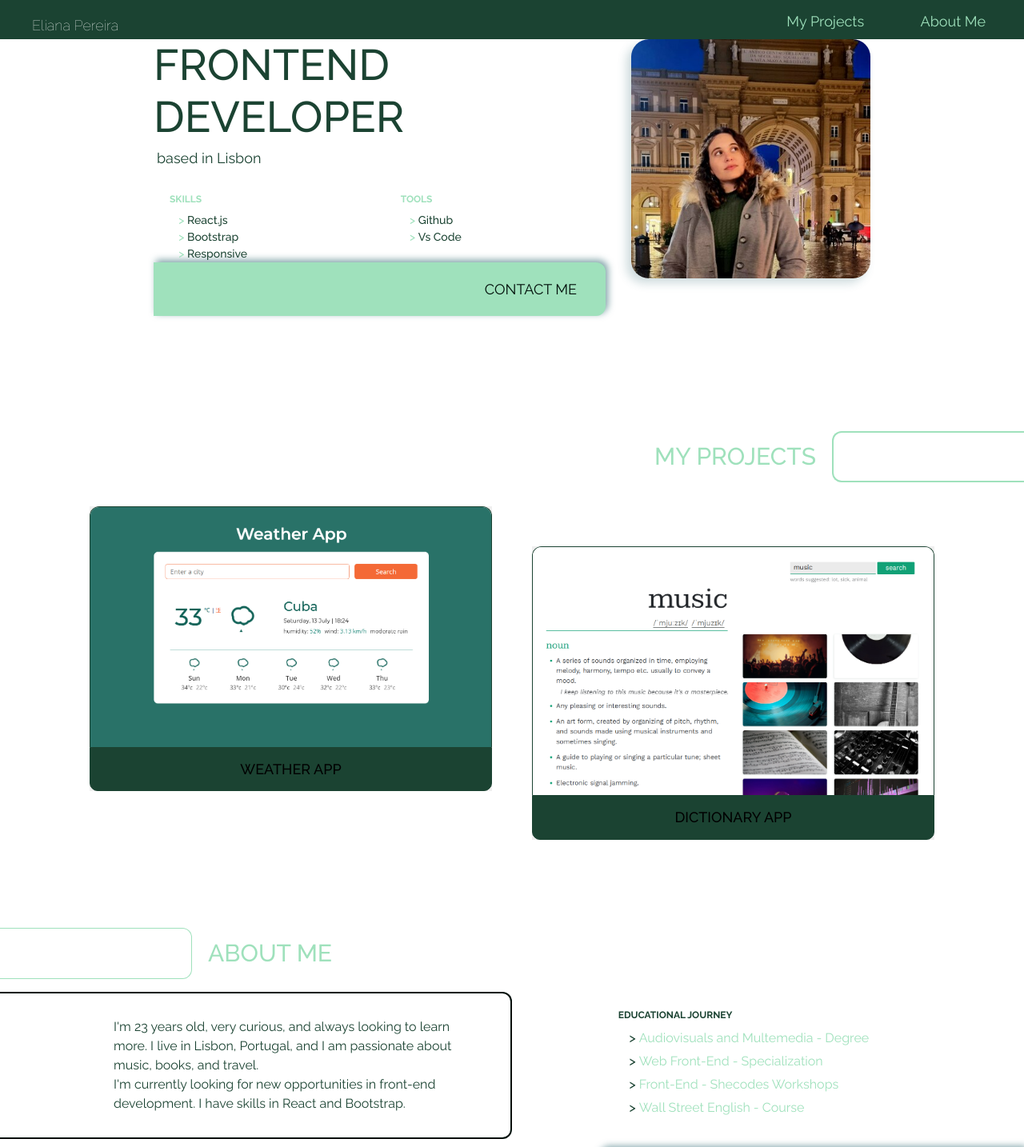
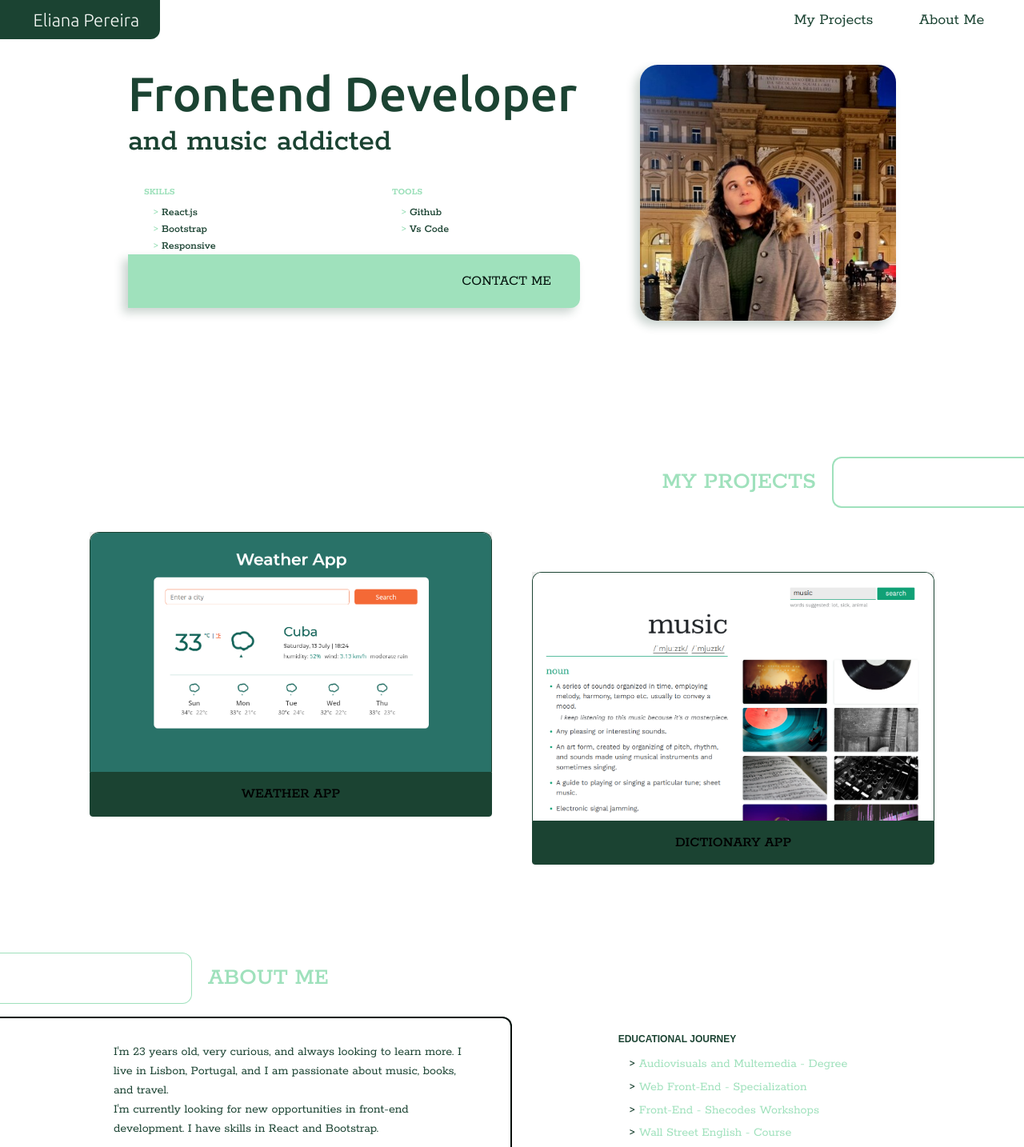
Before and after one commit to Eli032501/portfolio-eliana, a React (Create React App) app: page / in a window 1280 px wide. Shown: the top 1434 px of the page at 80% size. Built offline with nearby package versions, Linux system fonts and the light colour scheme.

Commit message:
header and nav modificações pt1

```diff
--- a/public/index.html
+++ b/public/index.html
@@ -12,10 +12,9 @@
     <link rel="preconnect" href="https://fonts.googleapis.com" />
     <link rel="preconnect" href="https://fonts.gstatic.com" crossorigin />
     <link
-      href="https://fonts.googleapis.com/css2?family=Raleway:ital,wght@0,100..900;1,100..900&display=swap"
+      href="https://fonts.googleapis.com/css2?family=Rokkitt:ital,wght@0,100..900;1,100..900&family=Ubuntu:ital,wght@0,300;0,400;0,500;0,700;1,300;1,400;1,500;1,700&display=swap"
       rel="stylesheet"
     />
-
     <!--
       manifest.json provides metadata used when your web app is installed on a
       user's mobile device or desktop. See https://developers.google.com/web/fundamentals/web-app-manifest/
--- a/src/About.css
+++ b/src/About.css
@@ -39,7 +39,7 @@
   text-transform: uppercase;
   border: 2px solid var(--third-color);
   border-right: none;
-  box-shadow: var(--shadow-btn);
+  box-shadow: var(--shadow);
   transition: all 180ms ease-in-out;
 }
 
--- a/src/App.css
+++ b/src/App.css
@@ -4,24 +4,28 @@
 }
 
 :root {
+  --title-font: "Ubuntu", sans-serif;
+  --text-font: "Rokkitt", serif;
   --primary-color: #1b4332;
   --secundary-color: #9fe1bc;
   --third-color: #010f0a;
   --fourth-color: #f5f8f5;
   --round-corner-md: 22px;
   --round-corner-sm: 12px;
-  --round-corner-xs: 10px;
-  --shadow-lb: -6px 6px 12px #2c666e3a;
-  --shadow-el: 3px -3px 4px #0a090c26;
-  --shadow-btn: 3px -3px 8px #2c666e99;
+  --round-corner-xs: 4px;
+  --shadow: -6px 6px 12px #1b43323a;
 }
 
 .App {
   color: var(--third-color);
   padding: 0;
+  font-family: var(--text-font);
 }
 .App a {
-  font-family: "Raleway", sans-serif;
   text-decoration: none;
-  color: var(--secundary-color);
+  color: var(--primary-color);
 }
+.App .wrapper {
+  width: min(calc(100% - 40px), 60rem);
+  margin: 0 auto;
+}
--- a/src/Header.css
+++ b/src/Header.css
@@ -1,17 +1,18 @@
-.Header {
-  width: min(calc(100% - 40px), 56rem);
-  margin: 0 auto;
-}
-
 .Header .header-grid {
+  margin-top: 2rem;
   display: grid;
   grid-template-columns: 2fr 1fr;
 }
 
 .Header h1 {
-  text-transform: uppercase;
   color: var(--primary-color);
-  font-size: 54px;
+  font-family: var(--title-font);
+  font-size: 60px;
+}
+
+.Header h2 {
+  color: var(--primary-color);
+  font-size: 40px;
 }
 .Header .frame-header p {
   color: var(--primary-color);
@@ -45,7 +46,7 @@
   border-radius: var(--round-corner-md);
 }
 .Header .frame-image img {
-  box-shadow: var(--shadow-lb);
+  box-shadow: var(--shadow);
   border-radius: var(--round-corner-md);
   object-fit: cover;
   height: auto;
@@ -63,7 +64,7 @@
   text-transform: uppercase;
   border: 2px solid var(--secundary-color);
   border-left: none;
-  box-shadow: var(--shadow-btn);
+  box-shadow: var(--shadow);
   transition: all 180ms ease-in-out;
 }
 
--- a/src/Header.js
+++ b/src/Header.js
@@ -4,11 +4,11 @@ import "./Header.css";
 
 export default function Header() {
   return (
-    <div className="Header">
+    <div className="Header wrapper">
       <section className="header-grid">
         <div className=" frame-header">
           <h1>Frontend Developer</h1>
-          <p> based in Lisbon</p>
+          <h2>and music addicted</h2>
           <div className="row grp-lists">
             <div className="col ">
               <strong>Skills</strong>
--- a/src/MyProjects.js
+++ b/src/MyProjects.js
@@ -6,7 +6,7 @@ import Collapsible from "./Collapsible";
 
 export default function MyProjects(params) {
   return (
-    <div className="MyProjects" id="projects">
+    <div className="MyProjects " id="projects">
       <div className="d-flex f-row justify-content-end align-items-center">
         <h2>My Projects</h2>
         <span className="title-component-rt"></span>
--- a/src/Navheader.css
+++ b/src/Navheader.css
@@ -1,12 +1,11 @@
-.Navheader .navbar {
-  padding: 0.8rem 2.5rem 0rem;
+.Navheader .navbar-brand {
   background-color: var(--primary-color);
-}
-
-.Navheader .navbar-brand {
   color: var(--fourth-color);
-  font-size: 18px;
+  font-size: 22px;
+  font-family: var(--title-font);
   font-weight: 100;
+  padding: 8px 1.6rem 8px 2.6rem;
+  border-bottom-right-radius: var(--round-corner-sm);
 }
 
 .Navheader .navbar-toggler {
@@ -26,65 +25,13 @@
 .offcanvas-body {
   padding: 0;
 }
+
 .nav-link {
-  font-size: 18px;
-  margin-bottom: 0.6rem;
-  margin-left: 3.4rem;
+  font-size: 20px;
+  margin-right: 2.6rem;
   border-radius: 14px;
-  transition: all 150ms ease-in-out;
+  transition: color 150ms ease-in-out;
 }
 .nav-link:hover {
-  background: linear-gradient(
-    70deg,
-    var(--fifth-color) 30%,
-    var(--third-color) 100%
-  );
+  opacity: 0.8;
 }
-
-@media (max-width: 992px) {
-  .Navheader .navbar-brand {
-    font-size: 16px;
-  }
-  .Navheader {
-    position: fixed;
-    width: 100%;
-    background-color: var(--fifth-color);
-  }
-
-  .nav-link {
-    margin-right: 3rem;
-    font-size: 16px;
-  }
-  .nav-link {
-    padding-top: 10px;
-    padding-bottom: 10px;
-  }
-}
-@media (max-width: 768px) {
-  .offcanvas.offcanvas-end {
-    max-width: 330px;
-  }
-}
-
-@media (max-width: 576px) {
-  .offcanvas.offcanvas-end {
-    max-width: 250px;
-  }
-
-  .nav-link {
-    font-size: 14px;
-    margin-bottom: 0.4rem;
-  }
-}
-@media (max-width: 376px) {
-  .offcanvas.offcanvas-end {
-    max-width: 230px;
-  }
-
-  .Navheader .navbar-brand {
-    font-size: 14px;
-  }
-  .Navheader .navbar-toggler {
-    font-size: 14px;
-  }
-}
```
